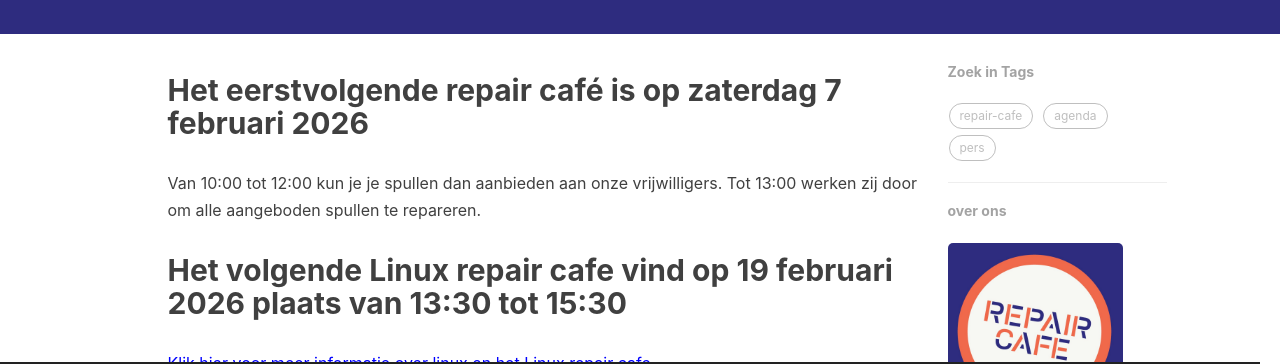
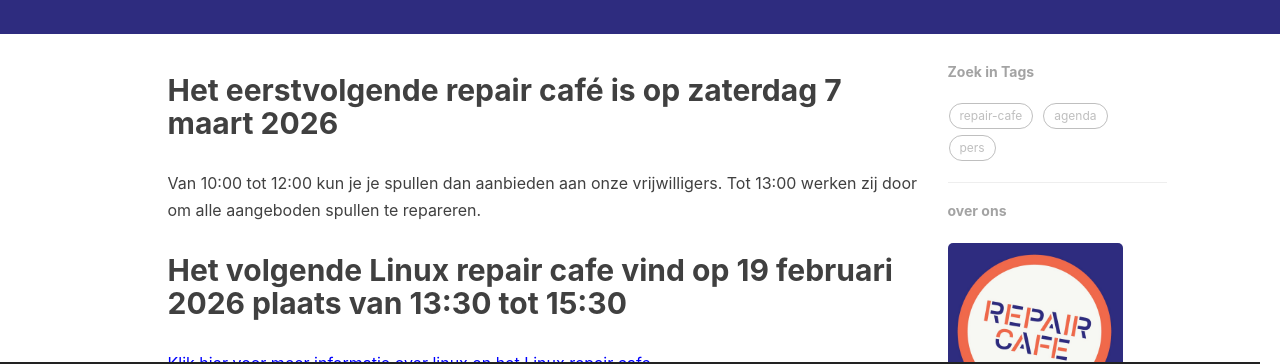
Before and after one commit to jpyp/jpyp.github.io, a Jekyll site: the page built from index.html, in a window 1280 px wide and 900 px high. Shown: the part 472-836 px from the top of the window. Built offline with Jekyll 4.4.1, drawn with Linux system fonts in a browser that asks for light colours; nearby versions of some CDN libraries; the list of posts is cut into pages by our own code; comment, search, counter and statistics services are not loaded.

Commit message:
Update index.html

```diff
--- a/index.html
+++ b/index.html
@@ -2,7 +2,7 @@
 layout: page
 description: "Weggooien? Mooi niet!"
 ---
-<h2>Het eerstvolgende repair café is op zaterdag 7 februari 2026</h2>
+<h2>Het eerstvolgende repair café is op zaterdag 7 maart 2026</h2>
 
 <p>Van 10:00 tot 12:00 kun je je spullen dan aanbieden aan onze vrijwilligers. Tot 13:00 werken zij door om alle aangeboden spullen te repareren.</p>
 
```
